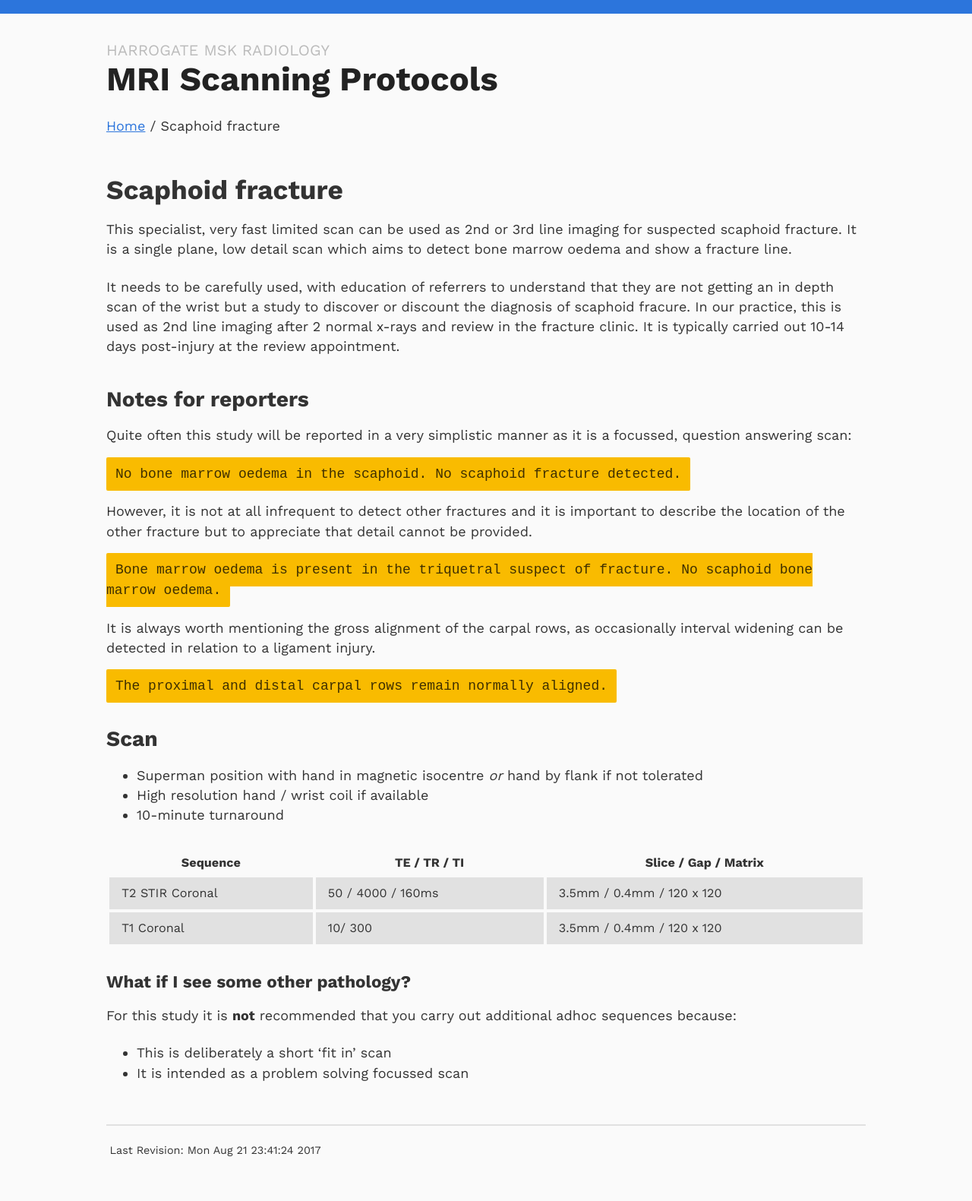
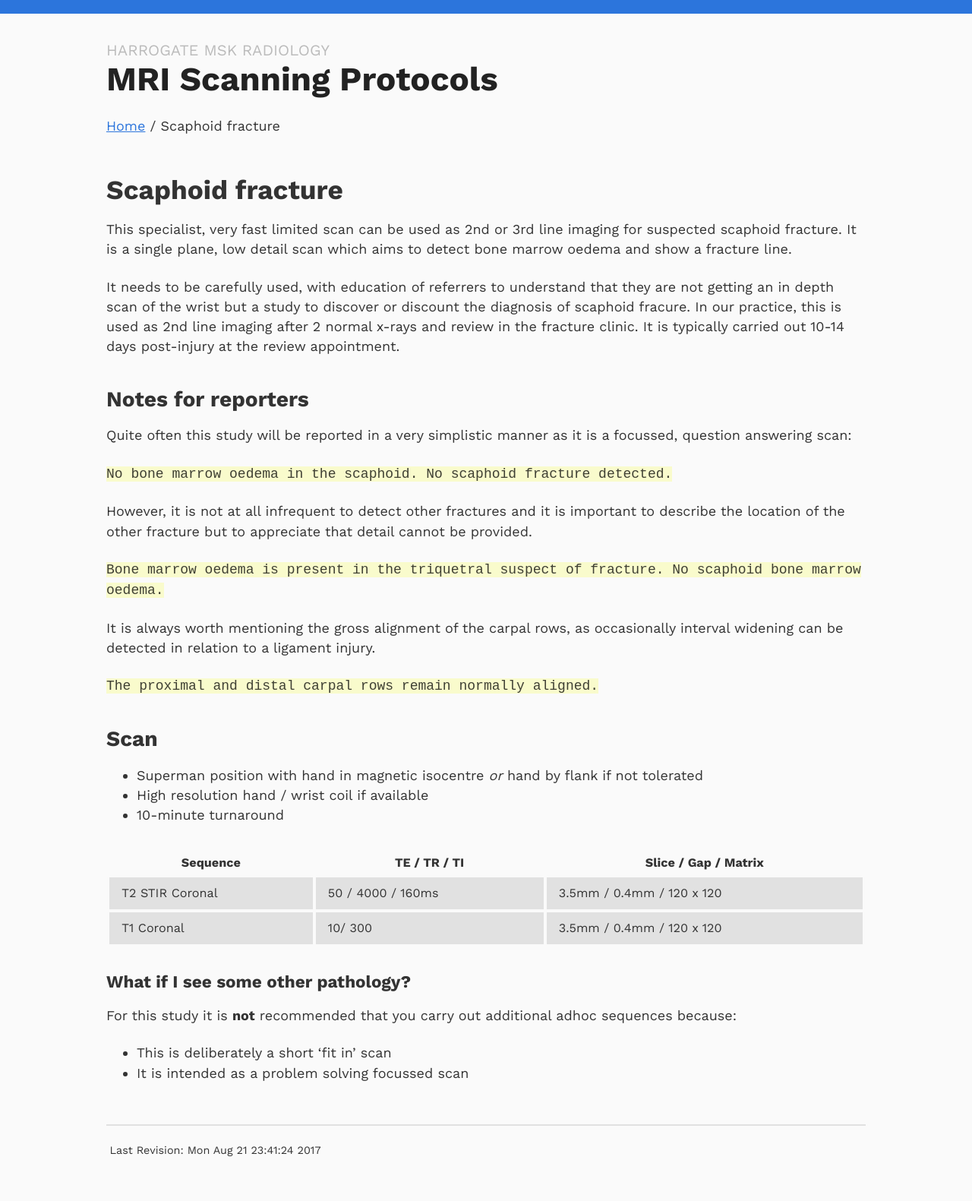
Before and after one commit to harrogatemsk/harrogatemsk.github.io, a Jekyll site: the page built from _protocols/scaphoid.md, in a window 1280 px wide. Shown: the whole page at 76% size. Built offline with Jekyll 4.4.1, drawn with Linux system fonts in a browser that asks for light colours.

Commit message:
Update style.scss

```diff
--- a/assets/css/style.scss
+++ b/assets/css/style.scss
@@ -64,10 +64,8 @@ a:hover { color: darken($primary_color, 20); text-decoration: none; }
 }
 
 code {
-	background-color: #F9BB00;
+	background-color: #F9FBCC;
 	color: rgba(0,0,0,0.75);
-	padding: 0.66em;
-	border-radius: 2px;
 }
 
 #site-description {
```
